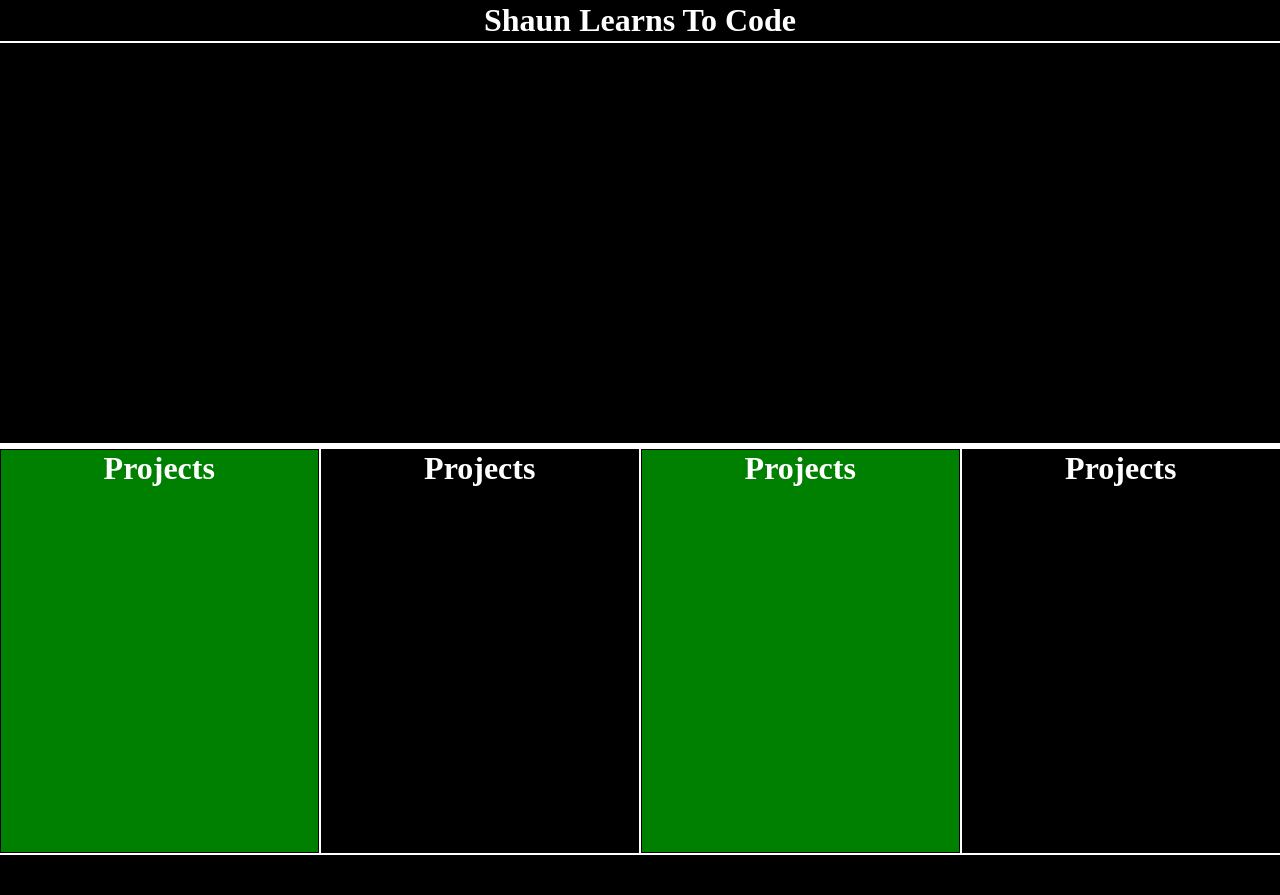
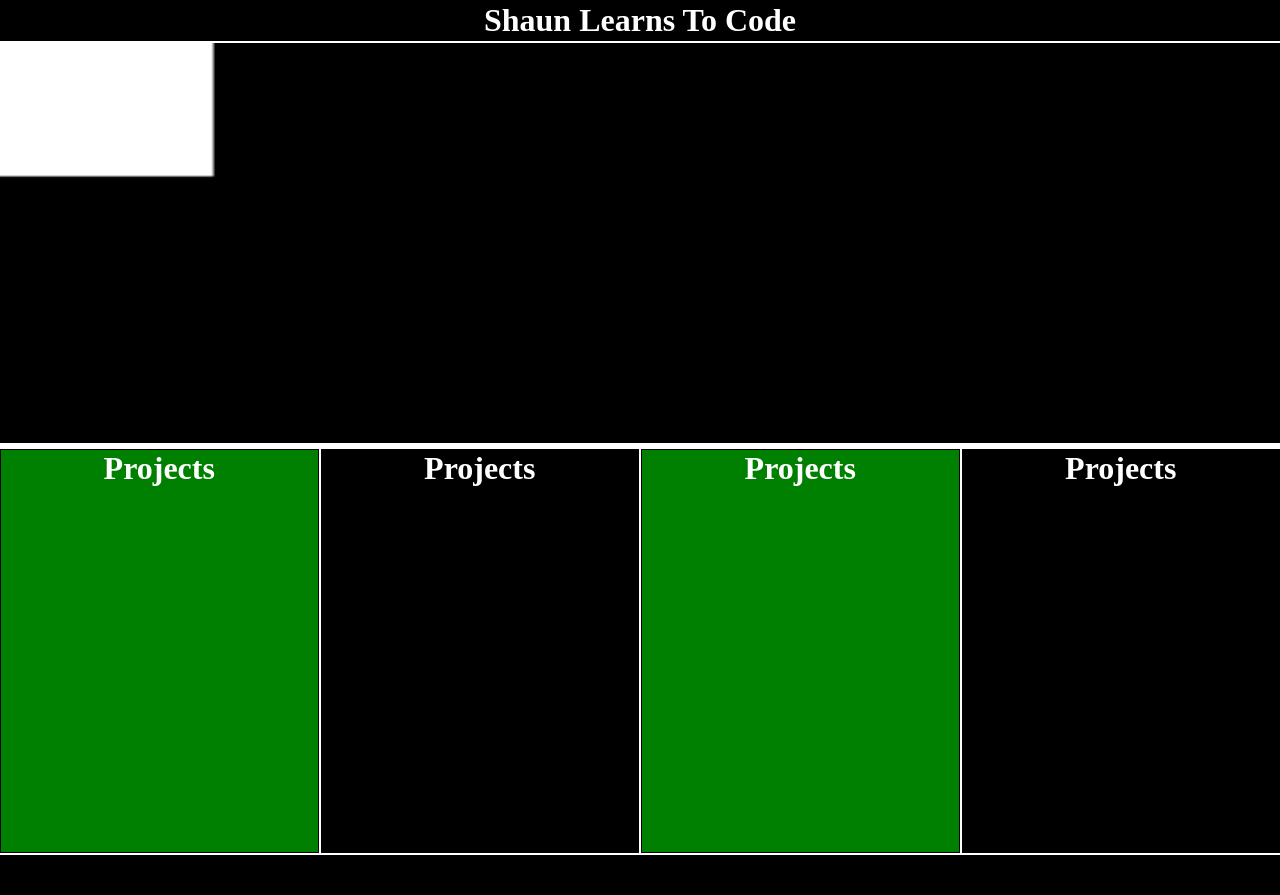
Before and after one commit to s-finnegan/portfolio-site, a plain HTML site: page index.html in a window 1280 px wide. Drawn offline with Linux system fonts and the light colour scheme.

```diff
--- a/index.html
+++ b/index.html
@@ -12,7 +12,7 @@
         <h1>Shaun Learns To Code</h1>
     </div>
     <div class="hero">
-        <canvas class="canvas1"></canvas>
+        <canvas id="canvas1"></canvas>
     </div>
 
     <div class="project1">
@@ -30,13 +30,9 @@
     <div class="footer">
         <h1>Footer</h1>
     </div>
+</div>
 
-
-
-
-
-
-</div>
+<script src="resources\JS\script.js"></script>
 
 </body>
 </html>
--- /dev/null
+++ b/resources/JS/script.js
@@ -0,0 +1,4 @@
+const canvas = document.getElementById('canvas1');
+const ctx = canvas.getContext('2d');
+ctx.fillStyle = 'white';
+ctx.fillRect(0, 0, 50, 50);
--- a/resources/css/style.css
+++ b/resources/css/style.css
@@ -38,7 +38,7 @@
 
 }
 
-.canvas1{
+#canvas1{
     width: 100%;
     height: 400px;
     background-color: black;
```
